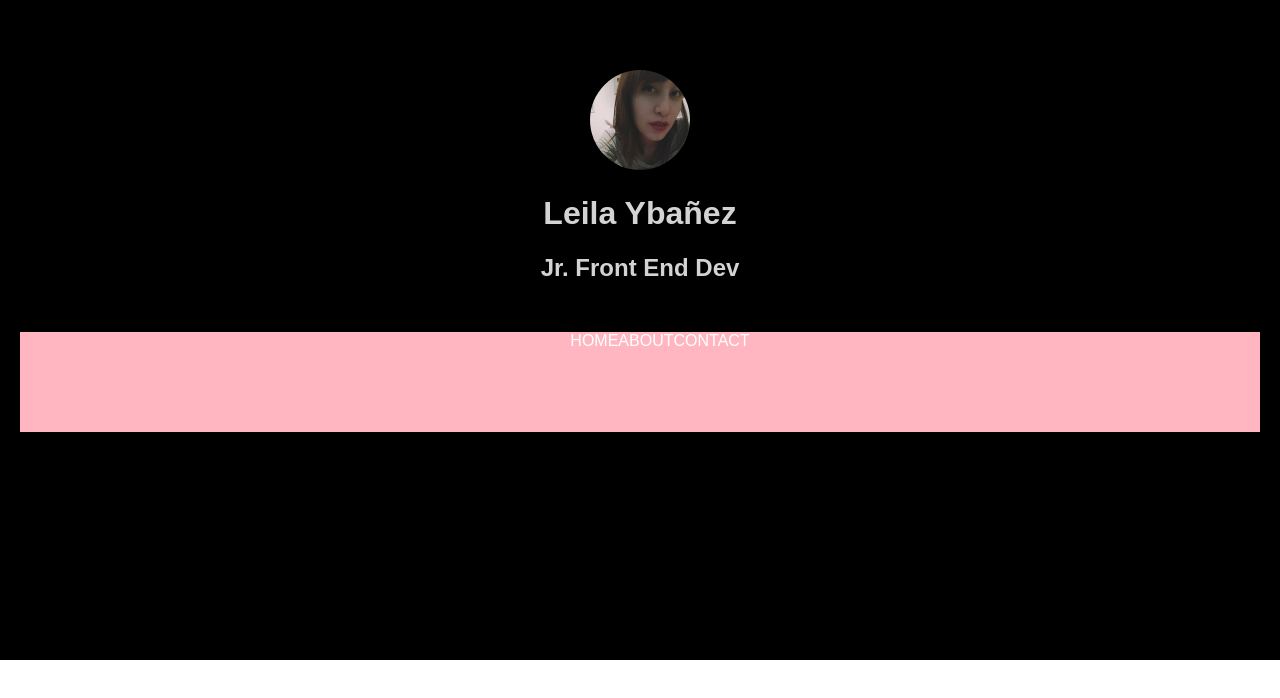
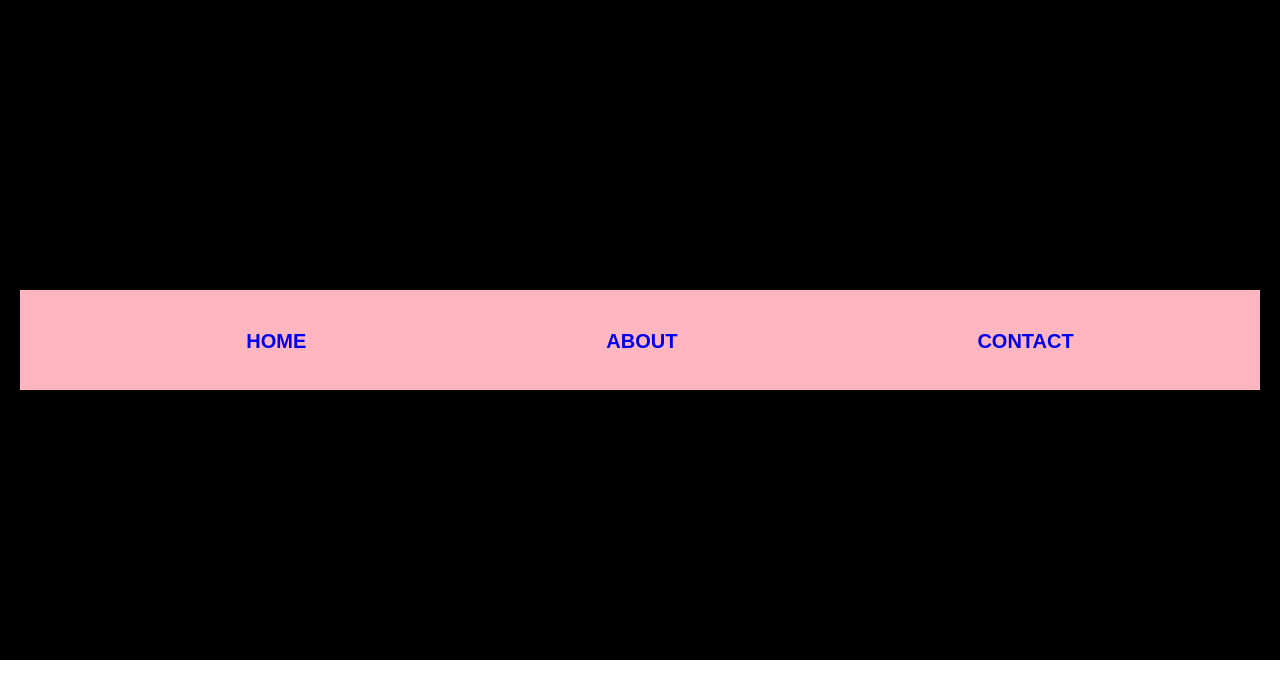
Before and after one commit to leilaybnz/react-workshop, a React (Create React App) app: page / in a window 1280 px wide. Shown: the top 698 px of the page. Built offline with nearby package versions, Linux system fonts and the light colour scheme; a web font is replaced by a local one.

Commit message:
Adding Router

```diff
--- a/package.json
+++ b/package.json
@@ -3,10 +3,12 @@
   "version": "0.1.0",
   "private": true,
   "dependencies": {
-    "npm": "^6.0.1",
+    "history": "^4.7.2",
+    "npm": "^6.1.0",
     "react": "^16.3.2",
     "react-dom": "^16.3.2",
     "react-router": "^4.2.0",
+    "react-router-dom": "^4.2.2",
     "react-scripts": "1.1.4",
     "styled-components": "^3.2.6"
   },
--- a/src/App.css
+++ b/src/App.css
@@ -25,9 +25,11 @@
   width: 100%;
   height: 100px;
   background-color: lightpink;
+  margin-top: 270px;
+  box-sizing: border-box;
 }
 
-ul {
+.lista ul {
   list-style-type: none;
   font-weight: 100;
 }
@@ -35,7 +37,13 @@ ul {
 li {
   display: inline-block;
   text-transform: uppercase;
+  font-size: 20px;
+  font-weight: 600;
+  padding: 40px 150px;
+}
 
+li:hover {
+  color: black;
 }
 
 p {
--- a/src/App.js
+++ b/src/App.js
@@ -5,17 +5,24 @@ import Primary from '../src/components/Primary/Primary';
 import Nav from '../src/components/Nav/Nav';
 import About from './components/About/About';
 import Style from './App.css';
+import { Router, Route, Switch } from "react-router-dom";
+import createBrowserHistory from 'history/createBrowserHistory';
 
+const history = createBrowserHistory();
 
 class App extends Component {
   render() {
     return (
+      <Router history={history}>
       <div className="App">
         <div className="App-main">
-         <Primary profile={profile} name={"Leila Ybañez"} job={"Jr. Front End Dev"} />
           <Nav home={"Home"} about={"About"} contact={"Contact"} />
+          <Switch>
+            <Route path="/about" component={About} />
+          </Switch>
         </div>
       </div>
+      </Router>
     );
   }
 }
--- a/src/components/Nav/Nav.js
+++ b/src/components/Nav/Nav.js
@@ -1,12 +1,14 @@
 import React, { Component } from 'react';
 import About from '../About/About';
+import { Link } from "react-router-dom";
+
 const Nav = (props) => {
     return (
         <div className="lista">
             <ul>
-                <li className="home">{props.home}</li>
-               <li className="about">About</li>
-                <li className="contact">{props.contact}</li>
+                <Link to='/'><li className="home">{props.home}</li></Link>
+                <Link to='/about'><li className="about">About</li></Link>
+                <Link to='/contact'><li className="contact">{props.contact}</li></Link>
             </ul>
         </div>
     )
```
Also changed, not shown: 1 other file (tests, documents, lock files or other folders).
